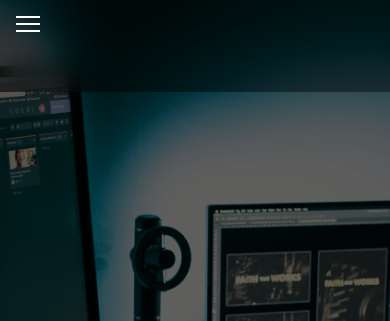
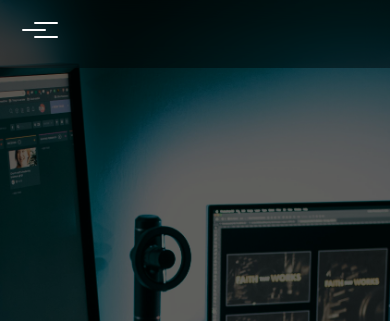
Before and after one commit to g20m3586/DS-Website, a plain HTML site: page index.html in a window 390 px wide. Shown: the top 321 px of the page. Drawn offline with nearby package versions, Linux system fonts and the light colour scheme.

Commit message:
second front-end iteration on main
sorted out inconsistencies on the mobile design. Changed the footer by removing redundant elements. Improved scrolling.

```diff
--- a/index.html
+++ b/index.html
@@ -70,51 +70,65 @@
         overflow: hidden;
         transition: max-height 0.3s ease-out;
       }
+      .mobile-menu a {
+  padding-left: 1rem; /* Adds more left padding */
+}
 
       .mobile-menu.active {
         max-height: 500px;
       }
 
-      /* Hamburger Icon */
+      /* Modern Hamburger Icon */
 .hamburger {
+  width: 36px;
+  height: 36px;
+  position: relative;
   cursor: pointer;
+  display: flex;
+  flex-direction: column;
+  justify-content: center;
+  align-items: center;
+  padding: 6px;
+}
+
+.hamburger-line {
   width: 24px;
-        height: 24px;
-        transition: all 0.25s;
+  height: 2px;
+  background: white;
+  border-radius: 2px;
+  transition: all 0.3s ease;
   position: relative;
 }
 
-      .hamburger-top,
-      .hamburger-middle,
-      .hamburger-bottom {
+.hamburger-line:before,
+.hamburger-line:after {
+  content: '';
   position: absolute;
-        top: 0;
-        left: 0;
   width: 24px;
   height: 2px;
   background: white;
-        transform: rotate(0);
-        transition: all 0.5s;
+  border-radius: 2px;
+  transition: all 0.3s ease;
 }
 
-      .hamburger-middle {
+.hamburger-line:before {
+  transform: translateY(-7px);
+}
+
+.hamburger-line:after {
   transform: translateY(7px);
 }
 
-      .hamburger-bottom {
-        transform: translateY(14px);
+.open .hamburger-line {
+  background: transparent;
 }
 
-      .open .hamburger-top {
-        transform: rotate(45deg) translateY(6px) translateX(6px);
+.open .hamburger-line:before {
+  transform: rotate(45deg);
 }
 
-      .open .hamburger-middle {
-        display: none;
-      }
-
-      .open .hamburger-bottom {
-        transform: rotate(-45deg) translateY(6px) translateX(-6px);
+.open .hamburger-line:after {
+  transform: rotate(-45deg);
 }
 
       /* Larger tap targets for mobile */
@@ -221,22 +235,70 @@
     height: 100%;
   }
 }
+/* Enhanced Mobile Menu */
+.mobile-menu {
+  max-height: 0;
+  overflow: hidden;
+  transition: max-height 0.3s cubic-bezier(0.4, 0, 0.2, 1);
+  box-shadow: 0 4px 6px -1px rgba(0, 0, 0, 0.1), 0 2px 4px -1px rgba(0, 0, 0, 0.06);
+}
+
+.mobile-menu.active {
+  max-height: 400px;
+}
+
+/* Smooth transitions for menu items */
+.mobile-menu a {
+  transition: all 0.2s ease;
+  color: #e5e7eb;
+  font-weight: 500;
+}
+
+.mobile-menu a:hover {
+  color: white;
+  transform: translateX(4px);
+}
+/* Mobile nav icons */
+@media (max-width: 767px) {
+  .mobile-nav-icons {
+    display: flex;
+    gap: 0.75rem;
+    margin-left: 0.5rem;
+  }
+
+  .mobile-nav-icons a {
+    padding: 0.5rem;
+    border-radius: 0.375rem;
+    transition: all 0.2s ease;
+  }
+
+  .mobile-nav-icons a:hover {
+    background: rgba(59, 130, 246, 0.1);
+    transform: translateY(-1px);
+  }
+}
+
+@media (min-width: 768px) {
+  .mobile-nav-icons {
+    display: none;
+  }
+}
     </style>
   </head>
   <body class="text-white bg-black">
     <!-- Header with Mobile Menu -->
-    <header class="fixed top-0 left-0 w-full z-50 px-4 sm:px-6 py-4 bg-black bg-opacity-40 backdrop-blur-md">
+<header class="fixed top-0 left-0 w-full z-50 px-3 py-2 sm:px-4 bg-black bg-opacity-40 backdrop-blur-md">
   <div class="flex justify-between items-center">
-        <!-- Mobile menu button -->
-        <div class="md:hidden flex items-center">
-          <button id="menu-btn" class="hamburger focus:outline-none tap-target">
-            <span class="hamburger-top"></span>
-            <span class="hamburger-middle"></span>
-            <span class="hamburger-bottom"></span>
+    <!-- Mobile menu button with icons -->
+    <div class="md:hidden flex items-center gap-2">
+      <button id="menu-btn" class="hamburger focus:outline-none tap-target p-1">
+        <span class="hamburger-line"></span>
       </button>
+
+
     </div>
 
-        <!-- Desktop Navigation -->
+    <!-- Desktop Navigation (unchanged) -->
     <nav class="hidden md:flex flex-wrap gap-6 text-sm uppercase tracking-wider font-medium">
       <a href="#home" class="hover:text-blue-400 transition-all duration-300 relative group tap-target">
         Home
@@ -266,13 +328,39 @@
   </div>
 
   <!-- Mobile Menu -->
-      <div id="menu" class="mobile-menu md:hidden bg-black bg-opacity-90 mt-4 rounded-lg">
-        <div class="flex flex-col px-4 py-2 space-y-3">
-          <a href="#home" class="block py-3 hover:underline tap-target">Home</a>
-          <a href="#about" class="block py-3 hover:underline tap-target">About</a>
-          <a href="#cv" class="block py-3 hover:underline tap-target">CV</a>
-          <a href="#portfolio" class="block py-3 hover:underline tap-target">Portfolio</a>
-          <a href="#contact" class="block py-3 hover:underline tap-target">Contact</a>
+
+  <div id="menu" class="mobile-menu md:hidden bg-gray-900/95 mt-2 rounded-lg transition-all duration-300 ease-in-out">
+    <div class="flex flex-col px-3 py-2 space-y-1">
+      <a href="#home" class="flex items-center py-2 px-3 rounded-lg hover:bg-gray-800 transition-all tap-target">
+        <svg class="w-4 h-4 mr-2 text-blue-400" fill="none" stroke="currentColor" viewBox="0 0 24 24">
+          <path stroke-linecap="round" stroke-linejoin="round" stroke-width="2" d="M3 12l2-2m0 0l7-7 7 7M5 10v10a1 1 0 001 1h3m10-11l2 2m-2-2v10a1 1 0 01-1 1h-3m-6 0a1 1 0 001-1v-4a1 1 0 011-1h2a1 1 0 011 1v4a1 1 0 001 1m-6 0h6"></path>
+        </svg>
+        <span class="text-sm">Home</span>
+      </a>
+      <a href="#about" class="flex items-center py-2 px-3 rounded-lg hover:bg-gray-800 transition-all tap-target">
+        <svg class="w-4 h-4 mr-2 text-purple-400" fill="none" stroke="currentColor" viewBox="0 0 24 24">
+          <path stroke-linecap="round" stroke-linejoin="round" stroke-width="2" d="M16 7a4 4 0 11-8 0 4 4 0 018 0zM12 14a7 7 0 00-7 7h14a7 7 0 00-7-7z"></path>
+        </svg>
+        <span class="text-sm">About</span>
+      </a>
+      <a href="#cv" class="flex items-center py-2 px-3 rounded-lg hover:bg-gray-800 transition-all tap-target">
+        <svg class="w-4 h-4 mr-2 text-blue-400" fill="none" stroke="currentColor" viewBox="0 0 24 24">
+          <path stroke-linecap="round" stroke-linejoin="round" stroke-width="2" d="M9 12h6m-6 4h6m2 5H7a2 2 0 01-2-2V5a2 2 0 012-2h5.586a1 1 0 01.707.293l5.414 5.414a1 1 0 01.293.707V19a2 2 0 01-2 2z"></path>
+        </svg>
+        <span class="text-sm">CV</span>
+      </a>
+      <a href="#portfolio" class="flex items-center py-2 px-3 rounded-lg hover:bg-gray-800 transition-all tap-target">
+        <svg class="w-4 h-4 mr-2 text-purple-400" fill="none" stroke="currentColor" viewBox="0 0 24 24">
+          <path stroke-linecap="round" stroke-linejoin="round" stroke-width="2" d="M19 11H5m14 0a2 2 0 012 2v6a2 2 0 01-2 2H5a2 2 0 01-2-2v-6a2 2 0 012-2m14 0V9a2 2 0 00-2-2M5 11V9a2 2 0 012-2m0 0V5a2 2 0 012-2h6a2 2 0 012 2v2M7 7h10"></path>
+        </svg>
+        <span class="text-sm">Portfolio</span>
+      </a>
+      <a href="#contact" class="flex items-center py-2 px-3 rounded-lg hover:bg-gray-800 transition-all tap-target">
+        <svg class="w-4 h-4 mr-2 text-blue-400" fill="none" stroke="currentColor" viewBox="0 0 24 24">
+          <path stroke-linecap="round" stroke-linejoin="round" stroke-width="2" d="M3 8l7.89 5.26a2 2 0 002.22 0L21 8M5 19h14a2 2 0 002-2V7a2 2 0 00-2-2H5a2 2 0 00-2 2v10a2 2 0 002 2z"></path>
+        </svg>
+        <span class="text-sm">Contact</span>
+      </a>
     </div>
   </div>
 </header>
@@ -628,20 +716,32 @@
     </section>
 
     <!-- Footer -->
+<!-- Footer -->
 <footer class="bg-black text-gray-400 py-6 sm:py-8 px-4 sm:px-6 border-t border-gray-800">
-      <div class="max-w-6xl mx-auto flex flex-col md:flex-row justify-between items-center gap-4 sm:gap-6">
-        <div class="text-xs sm:text-sm text-center md:text-left">
-          <p>&copy; 2025 Monty Mhango. All rights reserved.</p>
+  <div class="max-w-6xl mx-auto flex flex-col sm:flex-row items-center justify-between gap-4 text-center sm:text-left">
+
+    <!-- Left: Copyright with SVG -->
+    <div class="flex items-center gap-2 text-sm sm:text-base">
+      <svg xmlns="http://www.w3.org/2000/svg" class="h-5 w-5 text-blue-500" fill="none" viewBox="0 0 24 24" stroke="currentColor">
+        <path stroke-linecap="round" stroke-linejoin="round" stroke-width="2"
+          d="M12 8c-2.21 0-4 1.79-4 4s1.79 4 4 4c1.57 0 2.94-.91 3.58-2.22a1 1 0 10-1.79-.9A2 2 0 1112 10c.83 0 1.54.51 1.85 1.22a1 1 0 001.79-.9A4 4 0 0012 8z" />
+      </svg>
+      <span>&copy; 2025 Monty Mhango. All rights reserved.</span>
     </div>
-        <div class="flex flex-wrap justify-center gap-3 sm:gap-4">
-          <a href="#home" class="hover:text-white transition tap-target">Home</a>
-          <a href="#about" class="hover:text-white transition tap-target">About</a>
-          <a href="#cv" class="hover:text-white transition tap-target">CV</a>
-          <a href="#portfolio" class="hover:text-white transition tap-target">Portfolio</a>
-          <a href="#contact" class="hover:text-white transition tap-target">Contact</a>
+
+    <!-- Right: Developer Credit with SVG -->
+    <div class="flex items-center gap-2 text-xs text-gray-500">
+      <svg xmlns="http://www.w3.org/2000/svg" class="h-4 w-4 text-blue-500" fill="none" viewBox="0 0 24 24" stroke="currentColor">
+        <path stroke-linecap="round" stroke-linejoin="round" stroke-width="2"
+          d="M9.75 17L9 20l-1 1h8l-1-1-.75-3M3 13h18M5 17h14a2 2 0 002-2V5a2 2 0 00-2-2H5a2 2 0 00-2 2v10a2 2 0 002 2z" />
+      </svg>
+      <span>Designed & Built by Monty Mhango</span>
     </div>
+
   </div>
 </footer>
+
+
 
     <!-- Back to Top Button -->
 <button id="back-to-top" class="fixed bottom-8 right-8 p-3 bg-blue-600 rounded-full shadow-lg hover:bg-blue-700 transition-all opacity-0 invisible duration-300 tap-target" aria-label="Back to top">
@@ -667,15 +767,31 @@
   menuBtn.classList.toggle('open');
   menu.classList.toggle('active');
   document.body.style.overflow = menu.classList.contains('active') ? 'hidden' : '';
+
+  // Add this for accessibility
+  const isExpanded = menuBtn.classList.contains('open');
+  menuBtn.setAttribute('aria-expanded', isExpanded);
 });
 
       // Close menu when clicking on a link
-      const menuLinks = document.querySelectorAll('#menu a');
+      const menuLinks = document.querySelectorAll('#menu a, header a[href^="#"]');
+
 menuLinks.forEach(link => {
-        link.addEventListener('click', () => {
+  link.addEventListener('click', (e) => {
+    e.preventDefault();
+
+    // Close menu
     menuBtn.classList.remove('open');
     menu.classList.remove('active');
-          document.body.style.overflow = '';
+    document.body.style.overflow = 'auto';
+
+    // Get the target section
+    const targetId = link.getAttribute('href');
+    const targetElement = document.querySelector(targetId);
+
+    if (targetElement) {
+      targetElement.scrollIntoView({ behavior: 'smooth', block: 'start' });
+    }
   });
 });
 
```
Lines whose indentation alone changed are shown as unchanged.
